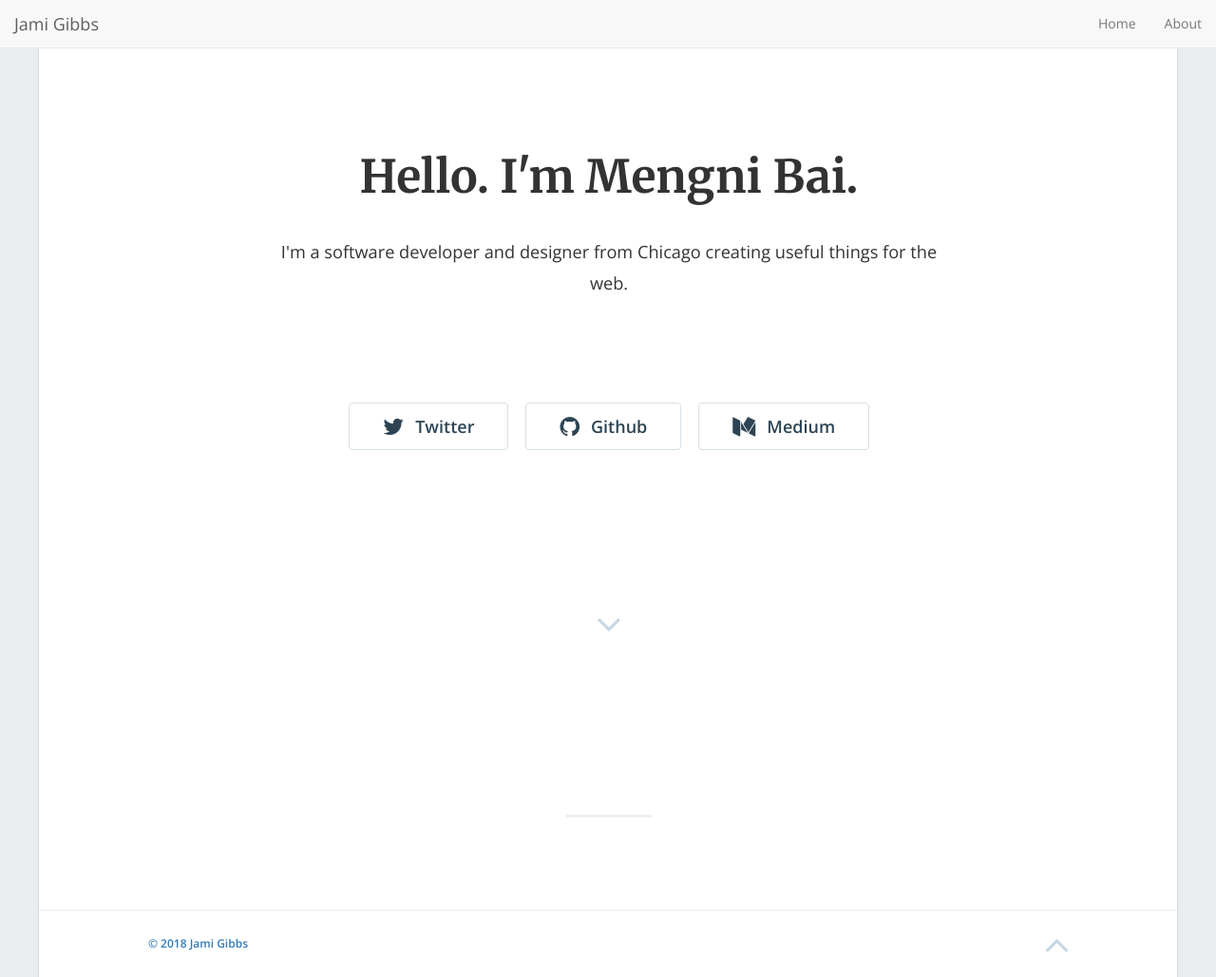
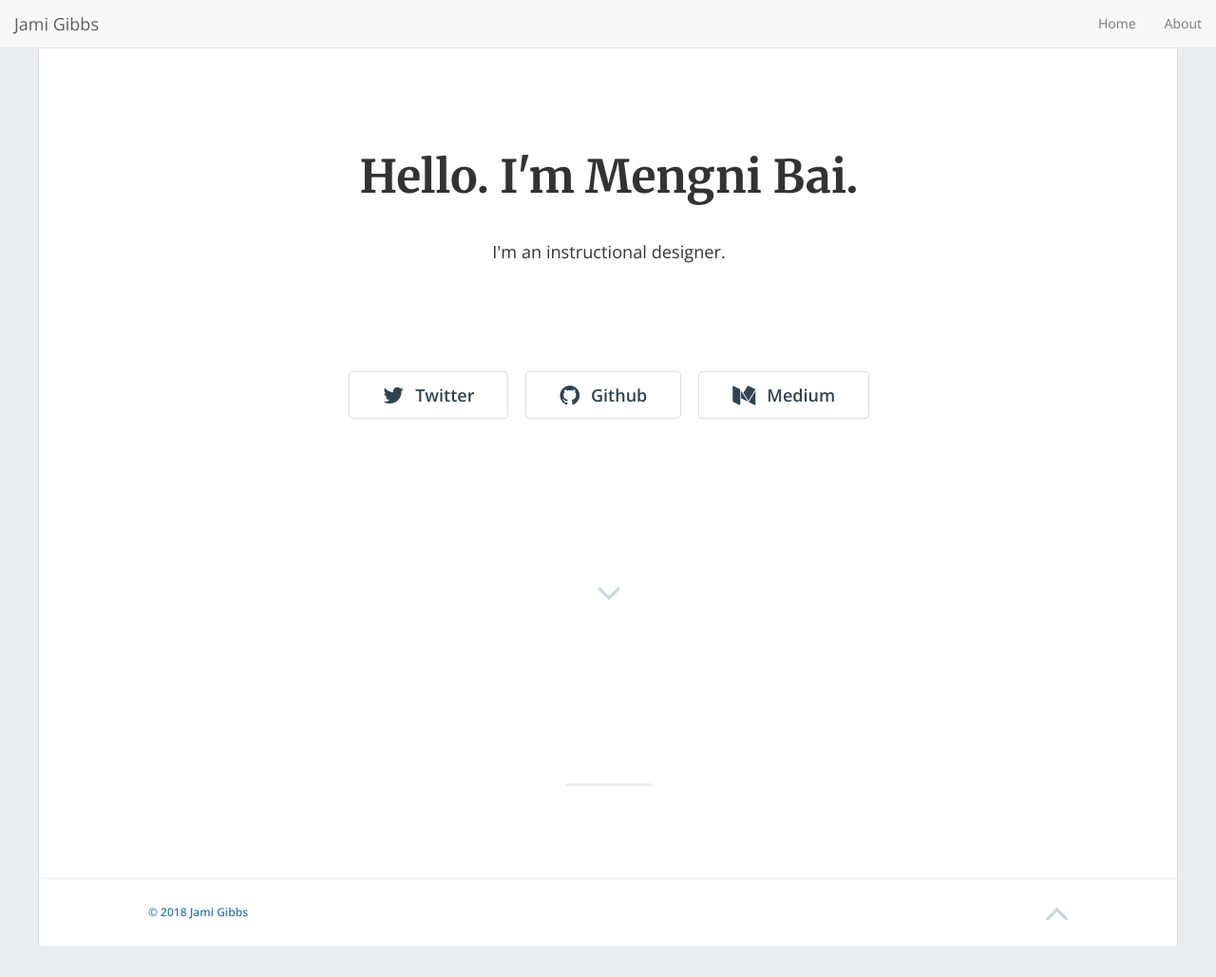
Before and after one commit to mengnibai/mengnibai.github.io, a Jekyll site: the page built from README.md, in a window 1280 px wide and 1029 px high. Shown: the whole window at 95% size. Built offline with Jekyll 4.4.1, drawn with Linux system fonts in a browser that asks for light colours; nearby versions of some CDN libraries; our own code applies the rules of GitHub Pages for plain Markdown files; library files that are not in the unit come from our copies.

Commit message:
Update _config.yml

```diff
--- a/_config.yml
+++ b/_config.yml
@@ -14,8 +14,8 @@
 # You can create any custom variable you would like, and they will be accessible
 # in the templates via {{ site.myvariable }}.
 title: "Hello. I'm Mengni Bai."
-email: 'jami0821@gmail.com'
-description: "I'm a software developer and designer from Chicago creating useful things for the web."
+email: 'mengnibai@icloud.com'
+description: "I'm an instructional designer."
 baseurl: "" # the subpath of your site, e.g. /blog
 url: "https://jamigibbs.github.io/phantom" # the base hostname & protocol for your site, e.g. https://example.com
 twitter_username: 'jamigibbs'
```
